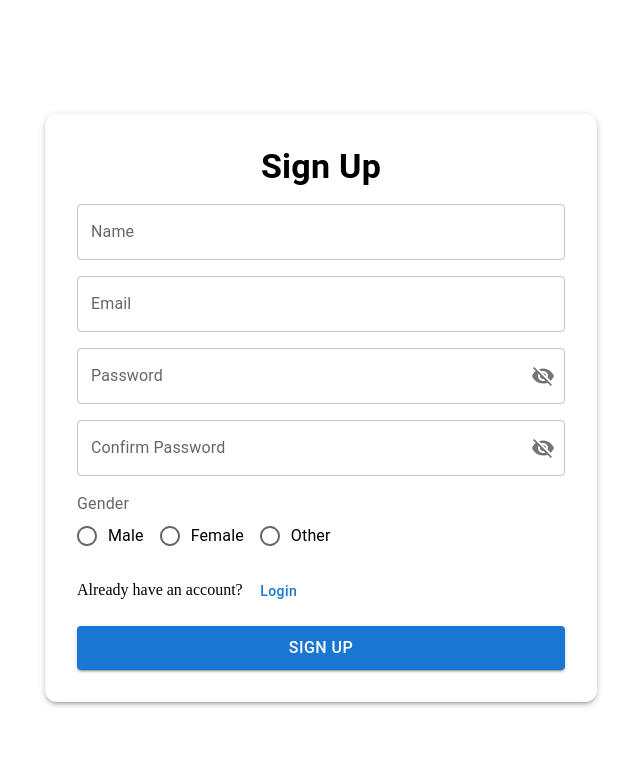
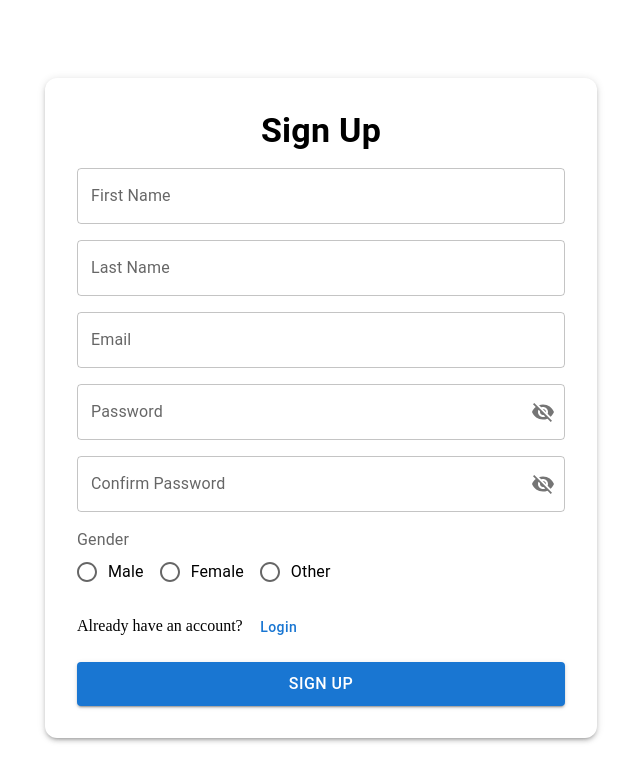
Before and after one commit to ujjwal-sharma98/tingles-web, a React (Vite) app: page /signup in a window 1280 px wide. Shown: the top 782 px of the page, without its empty margins (319-959 px from the left). Built offline with nearby package versions, Linux system fonts and the light colour scheme.

Commit message:
user profile

```diff
--- a/src/pages/Profile.jsx
+++ b/src/pages/Profile.jsx
@@ -60,13 +60,14 @@ const EditProfile = () => {
         firstName: user.firstName || "",
         lastName: user.lastName || "",
         emailId: user.emailId || "",
-        about: user.about || "This is a default about of the user!",
+        about: user.about || "about...",
         skills: user.skills || [],
+        gender: user.gender || "",
+        age: user.age || null,
       });
       setLoading(false);
     }
   }, [user]);
-
 
   return (
     <Container maxWidth="sm" sx={{ mt: 5 }}>
--- a/src/pages/Signup.jsx
+++ b/src/pages/Signup.jsx
@@ -102,9 +102,10 @@ const SignupPage = () => {
             </Grid>
 
             {signup && (
-              <Grid item>
+                <>
+                    <Grid item xs={12} sm={6}>
                         <TextField
-                  label="Name"
+                        label="First Name"
                         name="firstName"
                         fullWidth
                         variant="outlined"
@@ -115,6 +116,19 @@ const SignupPage = () => {
                         helperText={formik.touched.firstName && formik.errors.firstName}
                         />
                     </Grid>
+
+                    <Grid item xs={12} sm={6}>
+                        <TextField
+                            label="Last Name"
+                            name="lastName"
+                            fullWidth
+                            variant="outlined"
+                            value={formik.values.lastName}
+                            onChange={formik.handleChange}
+                            onBlur={formik.handleBlur}
+                        />
+                    </Grid>
+                </>
             )}
 
             <Grid item>
```
Lines whose indentation alone changed are shown as unchanged.
